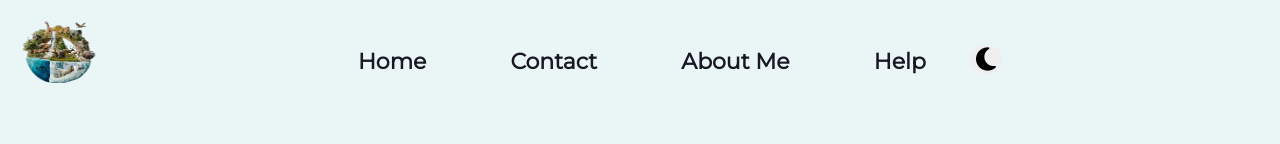
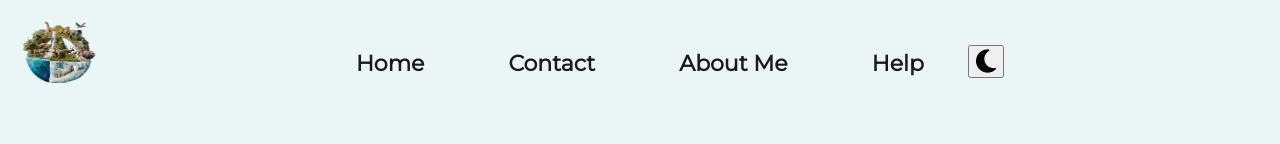
Before and after one commit to k2lawbaaba/Portfolio, a plain HTML site: page index.html in a window 1280 px wide. Shown: the top 144 px of the page. Drawn offline with nearby package versions, Linux system fonts and the light colour scheme; a web font is replaced by a local one.

Commit message:
styles updated

```diff
--- a/styles.css
+++ b/styles.css
@@ -239,7 +239,7 @@ hr{
  .textColor{
     color:white;
  }
- #moonLight{
+ /* #moonLight{
     border: 0;
     border-radius: 100%;
- }
+ } */
```
